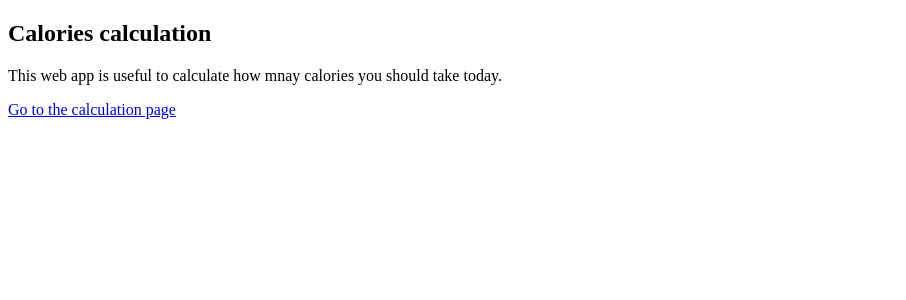
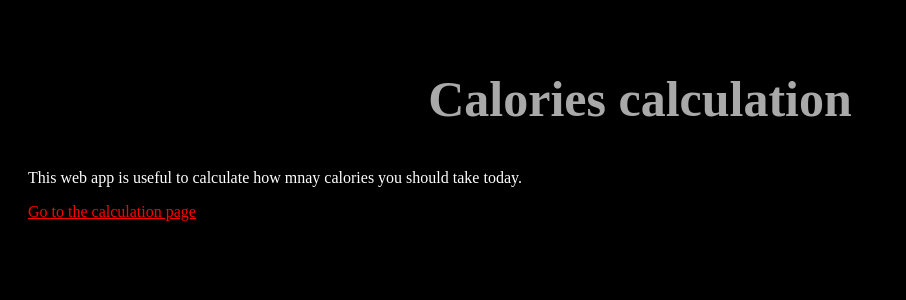
Before and after one commit to Andrew-Kole/calories-calculator, a Flask app: page / in a window 1280 px wide. Shown: the top 300 px of the page, without its empty margins (0-906 px from the left). Run offline with Flask 3, Linux system fonts and the light colour scheme.

Commit message:
Building Flask app

```diff
--- a/static/main.css
+++ b/static/main.css
@@ -1,6 +1,7 @@
 h2 {
     color: darkgrey;
     text-align: center;
+    font-family: Luminari;
     font-size: 50px;
 }
 
@@ -25,3 +26,7 @@ body {
     color: White;
     padding: 20px;
 }
+
+a {
+    color: red;
+}
--- a/templates/index.html
+++ b/templates/index.html
@@ -3,6 +3,7 @@
 <head>
     <meta charset="UTF-8">
     <title>Home Page</title>
+    <link rel="stylesheet" href="static/main.css">
 </head>
 <body>
 <h2>Calories calculation</h2>
```
